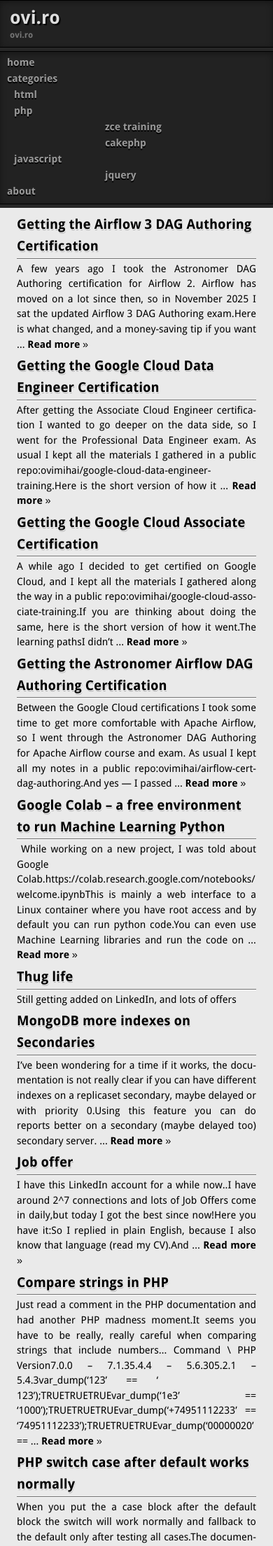
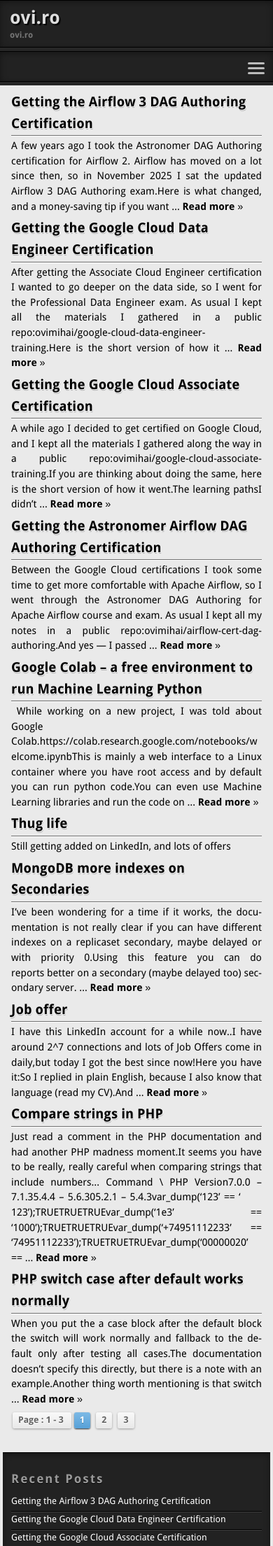
Before and after one commit to ovimihai/ovi.ro, a Jekyll site: the page built from index.html, in a window 390 px wide. Shown: the top 2209 px of the page at 70% size. Built offline with Jekyll 4.4.1, drawn with Linux system fonts in a browser that asks for light colours; the list of posts is cut into pages by our own code.

Commit message:
update menu

```diff
--- a/_includes/head.html
+++ b/_includes/head.html
@@ -3,7 +3,7 @@
 <meta name="viewport" content="width=device-width,initial-scale=1">
 <meta name="robots" content="max-image-preview:large">
 <link rel="alternate" type="application/rss+xml" title="{{ site.title }} &raquo; Feed" href="/feed/index.xml">
-{% assign sheet = page.stylesheet | default: "style.css" %}
+{% assign sheet = page.stylesheet | default: "style-main.css" %}
 <link rel="stylesheet" id="omague-css" href="/assets/css/{{ sheet }}?ver=0.5" type="text/css" media="all">
 
 <!-- Global site tag (gtag.js) - Google Analytics -->
--- a/_includes/header.html
+++ b/_includes/header.html
@@ -8,7 +8,7 @@
 </section>
 </section>
 <div class="efekgaris"></div>
-<nav id="navwrap" class="dhoma header"><ul id="menu-menu1" class="head nav">
+<nav id="navwrap" class="dhoma header"><input type="checkbox" id="menu-toggle" class="menu-toggle" aria-hidden="true"><label for="menu-toggle" class="menu-burger" aria-label="Toggle navigation menu"><span></span><span></span><span></span></label><ul id="menu-menu1" class="head nav">
 <li class="menu-item{% if page.home %} current-menu-item current_page_item{% endif %}"><a href="/"{% if page.home %} aria-current="page"{% endif %}>Home</a></li>
 <li class="menu-item menu-item-has-children">
 <a href="#">Categories</a>
--- a/assets/css/style-home.css
+++ b/assets/css/style-home.css
@@ -299,6 +299,17 @@
 	}
 ul.nav li * a:hover {
 	background: rgba(0, 0, 0, .5);
+	}
+/* Mobile burger toggle (hidden on desktop, revealed in the media query below) */
+.menu-toggle{
+	position:absolute;
+	left:-9999px;
+	width:1px;
+	height:1px;
+	opacity:0;
+	}
+.menu-burger{
+	display:none;
 	}
 /* PageNavi
 ------------------------------------------------------------- */
@@ -606,34 +617,90 @@
 	width:97.91666666666666%;
 	margin-bottom:1em
 	}
+.jarakgrid{
+	padding:10px 12px;
+	}
+
+/* --- Burger menu --------------------------------------------------- */
 #navwrap{
-padding:5px 0;
+	position:relative;
+	padding:0;
 	}
-ul.nav{margin-left:10px}
+/* Show the burger button, pushed to the right of the nav bar */
+.menu-burger{
+	display:block;
+	float:right;
+	width:48px;
+	height:42px;
+	padding:11px 12px;
+	box-sizing:border-box;
+	cursor:pointer;
+	}
+.menu-burger span{
+	display:block;
+	width:24px;
+	height:3px;
+	margin:4px 0;
+	background:#bbb;
+	border-radius:2px;
+	transition:transform .25s ease, opacity .25s ease;
+	}
+/* Animate bars into an X when the menu is open */
+.menu-toggle:checked ~ .menu-burger span:nth-child(1){
+	transform:translateY(7px) rotate(45deg);
+	}
+.menu-toggle:checked ~ .menu-burger span:nth-child(2){
+	opacity:0;
+	}
+.menu-toggle:checked ~ .menu-burger span:nth-child(3){
+	transform:translateY(-7px) rotate(-45deg);
+	}
+/* Collapse the menu by default; reveal it when the toggle is checked */
+ul.nav{
+	display:none;
+	clear:both;
+	float:none;
+	width:100%;
+	margin:0;
+	}
+.menu-toggle:checked ~ ul.nav{
+	display:block;
+	}
 ul.nav li{
 	clear:both;
+	float:none;
 	border-right:none;
 	box-shadow:none;
+	border-top:1px solid #333;
 	}
 ul.nav li a,
-.nav li a,ul.nav ul li a{
-	line-height:1.6em;
-	padding:0;
+.nav li a,
+ul.nav ul li a{
+	display:block;
+	line-height:1.4em;
+	padding:12px 16px;
+	font-size:1em;
 	}
-ul.nav ul {
-	position:relative;
+/* Submenus: always expanded and indented inside the open menu */
+ul.nav ul,
+ul.nav li:hover ul ul,
+ul.nav ul li:hover ul ul{
+	position:static;
+	display:block;
 	z-index:0;
-	display:inline;
 	background:none;
 	border:none;
 	}
+ul.nav ul li a{
+	padding-left:32px;
+	color:#777;
+	}
+ul.nav ul ul li a{
+	padding-left:48px;
+	}
 ul.nav li * a:hover {
-	background: none;
+	background:rgba(0,0,0,.4);
 	}
-.nav ul li{
-	padding-left:10px
-	}
-
 }
 
 th{ padding-bottom: 10px;}
```
Also changed, not shown: assets/css/style-main.css (renamed from assets/css/style.css, +83 -32 lines), 1 other file.
